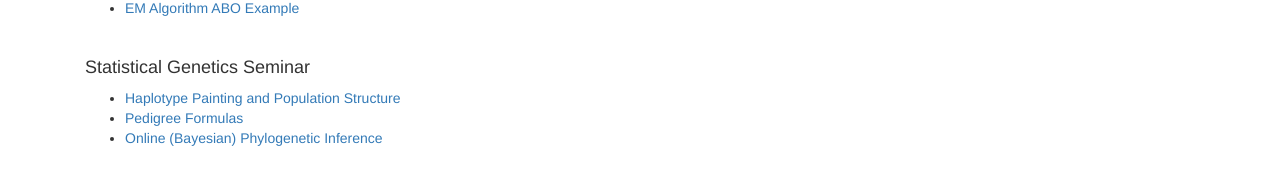
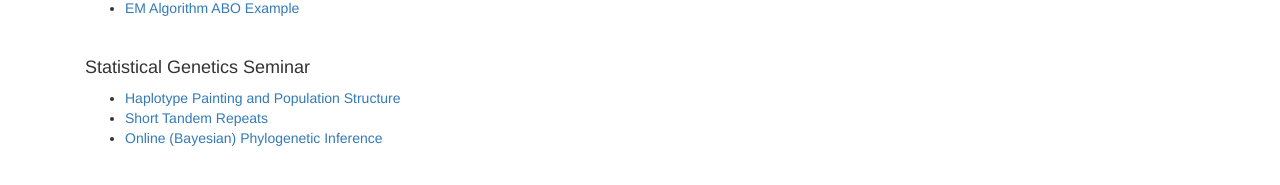
Before and after one commit to sdtemple/sdtemple.github.io, a Jekyll site: the page built from misc.html, in a window 1280 px wide. Shown: the part 521-706 px from the top of the page. Built offline with Jekyll 4.4.1, drawn with Linux system fonts in a browser that asks for light colours; nearby versions of some CDN libraries; library files that are not in the unit come from our copies.

Commit message:
Update misc.html

```diff
--- a/misc.html
+++ b/misc.html
@@ -39,7 +39,7 @@ title:  'Misc'
 <p class="content" style="padding:0px;margin:0px 20px 0px;">
   <ul>
     <li><a href = "files/royal_pedigrees.pdf">Haplotype Painting and Population Structure</a></li>
-    <li><a href = "files/pedigree_formulas.pdf">Pedigree Formulas</a></li>
+    <li><a href = "files/pedigree_formulas.pdf">Short Tandem Repeats</a></li>
     <li><a href = "files/em_algorithm_abo.pdf">Online (Bayesian) Phylogenetic Inference</a></li>
   </ul>
  </p>
```
